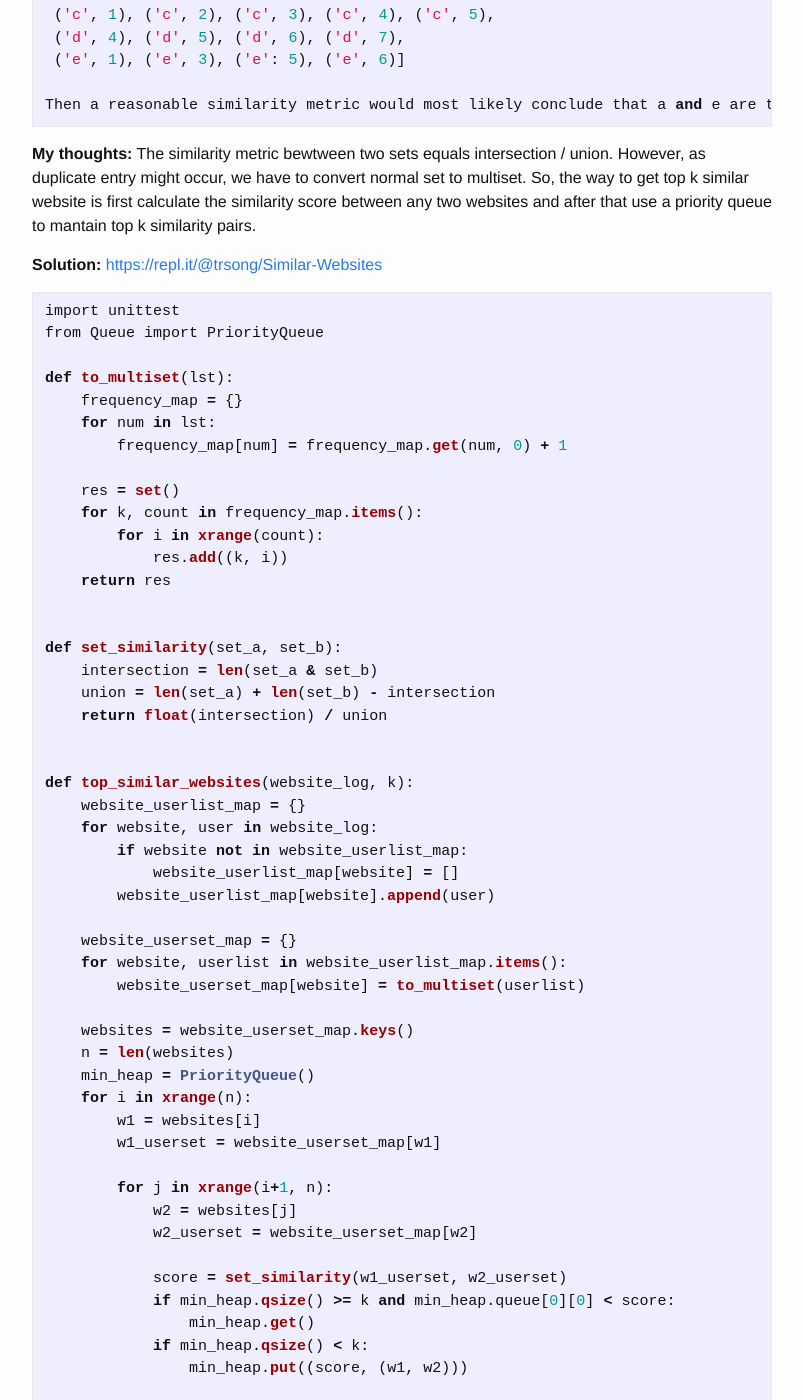
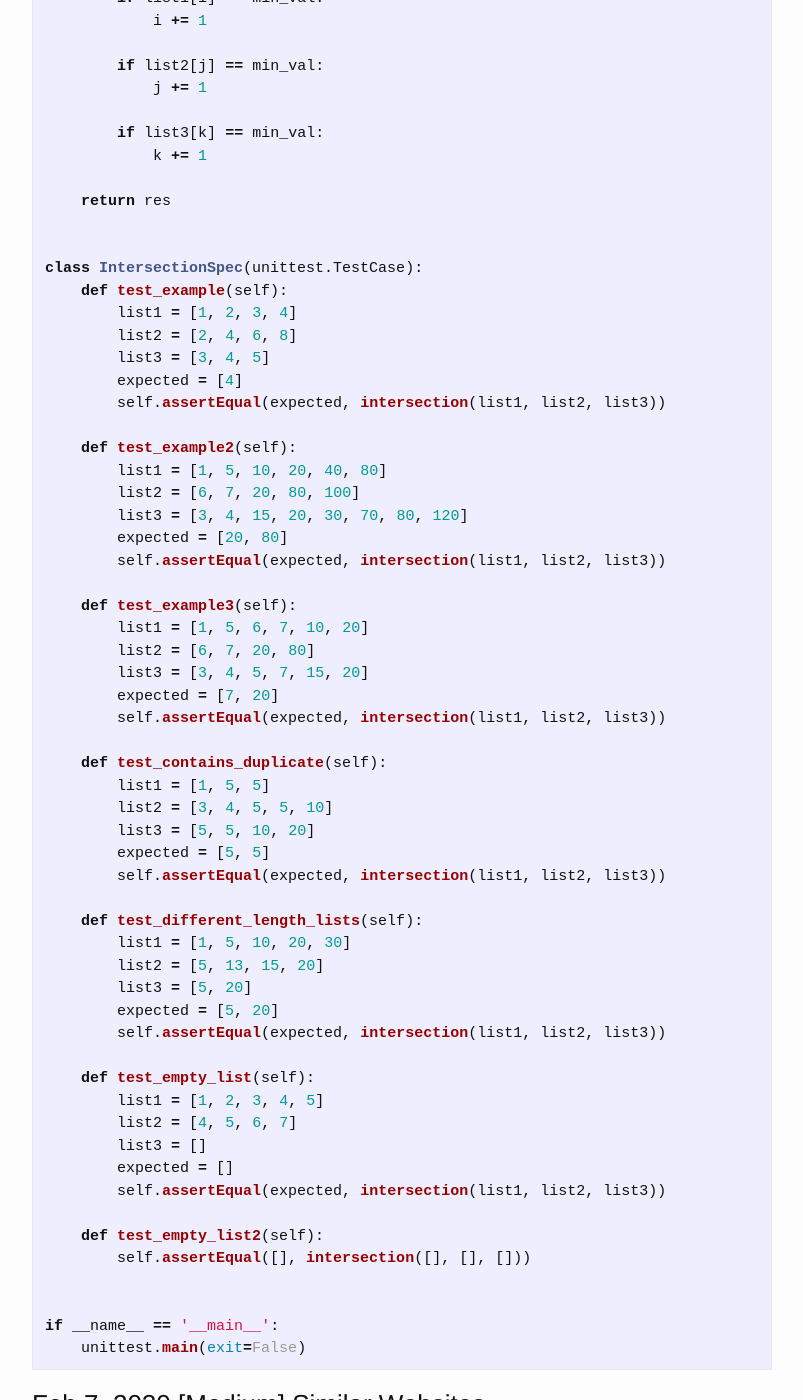
Before and after one commit to trsong/trsong.github.io, a Jekyll site: the page built from _posts/2020-02-01-DailyQuestionsFeb.md, in a window 1280 px wide and 1400 px high, scrolled down 1511 px. Shown: the whole window, without its empty margins (238-1041 px from the left). Built offline with Jekyll 4.4.1, drawn with Linux system fonts in a browser that asks for light colours; some of the changed text lies outside the part shown.

Commit message:
Add Solution to Feb 8 Question

````diff
--- a/_posts/2020-02-01-DailyQuestionsFeb.md
+++ b/_posts/2020-02-01-DailyQuestionsFeb.md
@@ -38,6 +38,79 @@ intersection([1, 2, 3, 4], [2, 4, 6, 8], [3, 4, 5])  # returns [4]
 
 **Solution:** [https://repl.it/@trsong/Intersection-of-Lists](https://repl.it/@trsong/Intersection-of-Lists)
 ```py
+import unittest
+
+def intersection(list1, list2, list3):
+    len1, len2, len3 = len(list1), len(list2), len(list3)
+    i = j = k = 0
+    res = []
+
+    while i < len1 and j < len2 and k < len3:
+        min_val = min(list1[i], list2[j], list3[k])
+        if list1[i] == list2[j] == list3[k]:
+            res.append(min_val)
+
+        if list1[i] == min_val:
+            i += 1
+
+        if list2[j] == min_val:
+            j += 1
+
+        if list3[k] == min_val:
+            k += 1
+
+    return res
+
+
+class IntersectionSpec(unittest.TestCase):
+    def test_example(self):
+        list1 = [1, 2, 3, 4]
+        list2 = [2, 4, 6, 8]
+        list3 = [3, 4, 5]
+        expected = [4]
+        self.assertEqual(expected, intersection(list1, list2, list3))
+
+    def test_example2(self):
+        list1 = [1, 5, 10, 20, 40, 80]
+        list2 = [6, 7, 20, 80, 100]
+        list3 = [3, 4, 15, 20, 30, 70, 80, 120]
+        expected = [20, 80]
+        self.assertEqual(expected, intersection(list1, list2, list3))
+
+    def test_example3(self):
+        list1 = [1, 5, 6, 7, 10, 20]
+        list2 = [6, 7, 20, 80]
+        list3 = [3, 4, 5, 7, 15, 20]
+        expected = [7, 20]
+        self.assertEqual(expected, intersection(list1, list2, list3))
+
+    def test_contains_duplicate(self):
+        list1 = [1, 5, 5]
+        list2 = [3, 4, 5, 5, 10]
+        list3 = [5, 5, 10, 20]
+        expected = [5, 5]
+        self.assertEqual(expected, intersection(list1, list2, list3))
+
+    def test_different_length_lists(self):
+        list1 = [1, 5, 10, 20, 30]
+        list2 = [5, 13, 15, 20]
+        list3 = [5, 20]
+        expected = [5, 20]
+        self.assertEqual(expected, intersection(list1, list2, list3))
+
+    def test_empty_list(self):
+        list1 = [1, 2, 3, 4, 5]
+        list2 = [4, 5, 6, 7]
+        list3 = []
+        expected = []
+        self.assertEqual(expected, intersection(list1, list2, list3))
+
+    def test_empty_list2(self):
+        self.assertEqual([], intersection([], [], []))
+
+
+if __name__ == '__main__':
+    unittest.main(exit=False)
 ```
 
 ### Feb 7, 2020 \[Medium\] Similar Websites
````
